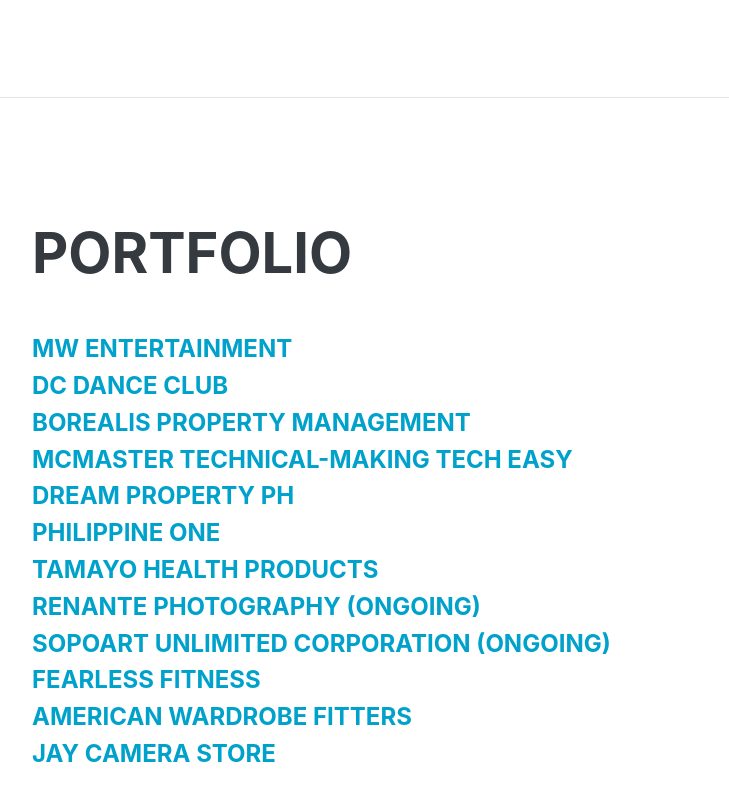
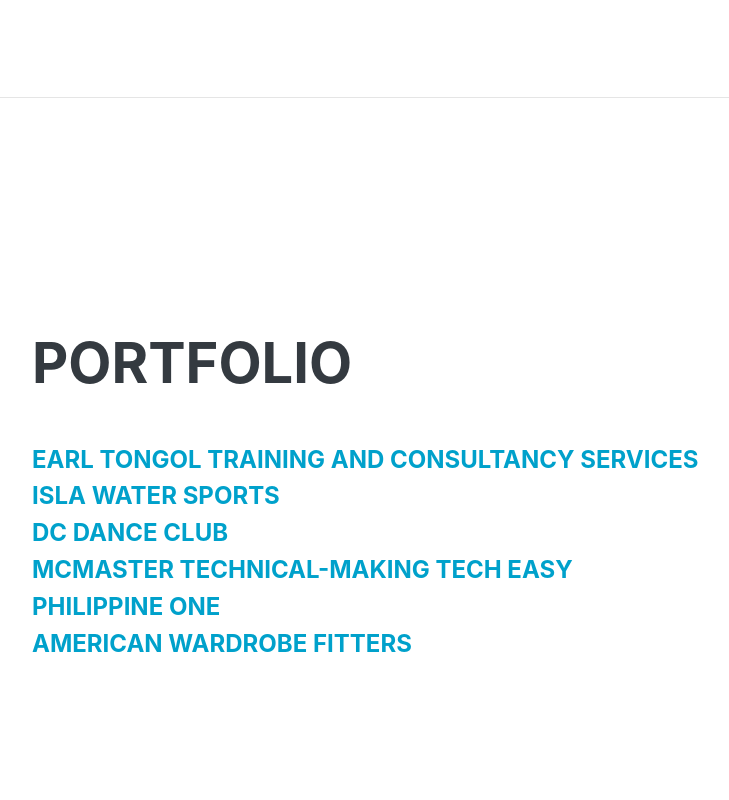
Before and after one commit to jaysonmareno2595/jaymareno, a plain HTML site: page index.html in a window 1280 px wide. Shown: the part 5813-6613 px from the top of the page, without its empty margins (288-1017 px from the left). Drawn offline with Linux system fonts and the light colour scheme; a script that the page names is missing; a web font is replaced by a local one.

Commit message:
updated links to portfolio

```diff
--- a/index.html
+++ b/index.html
@@ -323,29 +323,34 @@
       <section class="resume-section p-3 p-lg-5 d-flex flex-column" id="awards">
         <div class="my-auto">
           <h2 class="mb-5">Portfolio</h2>
-          <h4><a href="https://www.mwentertainmentco.com/" target="_blank">MW Entertainment</a> </h4>
+          <!-- <h4><a href="https://www.mwentertainmentco.com/" target="_blank">MW Entertainment</a> </h4> -->
+          <h4><a href="http://earltongol.net/" target="_blank">EARL TONGOL Training and Consultancy Services</a> </h4>
+          <h4><a href="http://www.islawatersports.com/  " target="_blank">Isla Water Sports</a> </h4>
+
           <h4><a href="https://dcdanceclub.com/" target="_blank">DC Dance Club</a> </h4>
-          <h4><a href="https://www.borealispropertymanagement.com/" target="_blank">Borealis Property Management</a> </h4>
+
+          <!-- <h4><a href="https://www.borealispropertymanagement.com/" target="_blank">Borealis Property Management</a> </h4> -->
           <h4><a href="https://makingtecheasy.ca/" target="_blank">McMaster Technical-Making Tech Easy</a> </h4>
-          <h4><a href="http://www.dreampropertyph.com/" target="_blank">Dream Property PH</a> </h4>
+          <!-- <h4><a href="http://www.dreampropertyph.com/" target="_blank">Dream Property PH</a> </h4> -->
           <h4><a href="http://philippineone.com/" target="_blank">Philippine One</a> </h4>
-          <h4><a href="http://tamayohealthproducts.com/" target="_blank">Tamayo Health Products</a> </h4>
-          <h4><a href="renantephotography/index.html" target="_blank">Renante Photography (Ongoing)</a> </h4>
 
-
-
-          <h4><a href="sopoart/index.html" target="_blank">Sopoart Unlimited Corporation (Ongoing)</a> </h4>
-
-
-
-          <h4><a href="http://go.fearlessfitnessct.com/cedar-park" target="_blank">FEARLESS FITNESS </a> </h4>
 
 
 
           <h4><a href="http://www.americanwardrobefitters.com/" target="_blank">American Wardrobe Fitters</a> </h4>
 
 
-          <h4><a href="ecommerce/index.html" target="_blank">Jay Camera Store</a> </h4>
+          <!-- <h4><a href="ecommerce/index.html" target="_blank">Jay Camera Store</a> </h4> -->
+                    <!-- <h4><a href="http://tamayohealthproducts.com/" target="_blank">Tamayo Health Products</a> </h4> -->
+                    <!-- <h4><a href="renantephotography/index.html" target="_blank">Renante Photography (Ongoing)</a> </h4> -->
+
+
+
+                    <!-- <h4><a href="sopoart/index.html" target="_blank">Sopoart Unlimited Corporation (Ongoing)</a> </h4> -->
+
+
+
+                    <!-- <h4><a href="http://go.fearlessfitnessct.com/cedar-park" target="_blank">FEARLESS FITNESS </a> </h4> -->
 
 
         </div>
```
